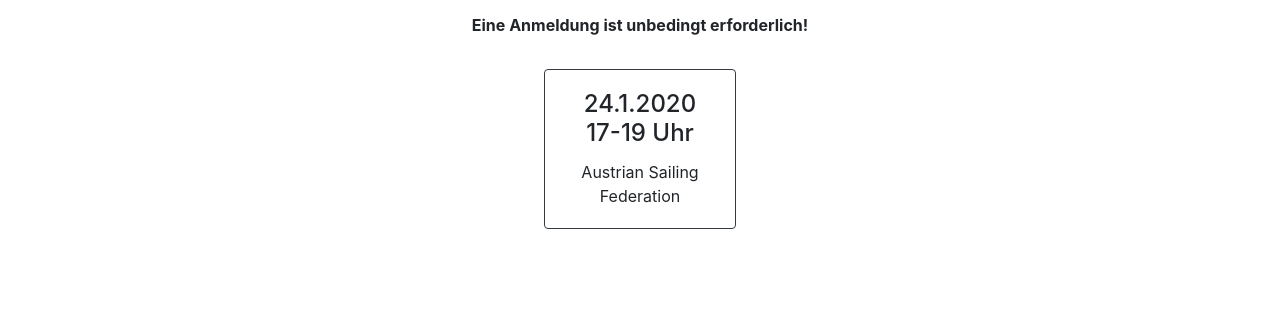
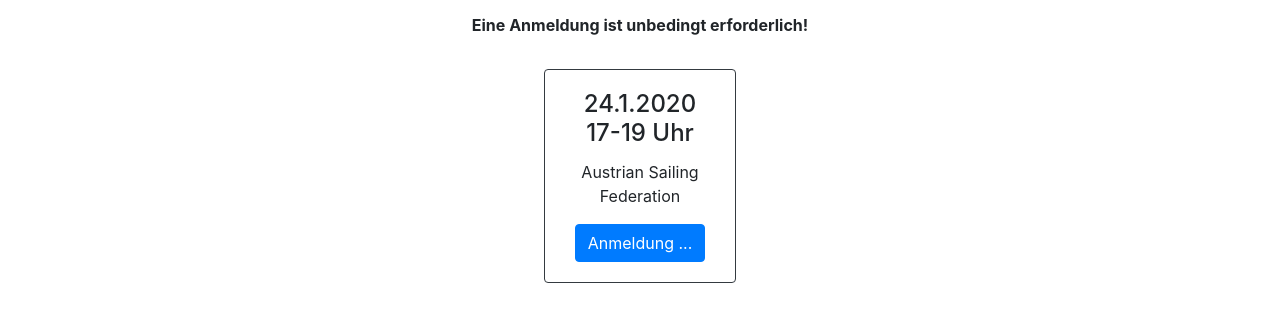
Before and after one commit to coderdojo-neusiedl/coderdojo-neusiedl.github.io, a plain HTML site: page termine.html in a window 1280 px wide. Shown: the part 203-524 px from the top of the page. Drawn offline with nearby package versions, Linux system fonts and the light colour scheme.

Commit message:
activated event registration for january

```diff
--- a/termine.html
+++ b/termine.html
@@ -70,7 +70,7 @@
 		<div class="card-body">
 			<h4 class="card-title text-center">24.1.2020 17-19 Uhr</h4>
 			<p class="card-text text-center">Austrian Sailing Federation</p>
-			<!--a href="anmeldung.html" class="btn btn-primary text-center" role="button">Anmeldung ...</a-->
+			<a href="anmeldung.html" class="btn btn-primary text-center" role="button">Anmeldung ...</a>
 			<!--h3>
 				<span class="badge badge-danger">Ausgebucht</span>
 			</h3-->
```
